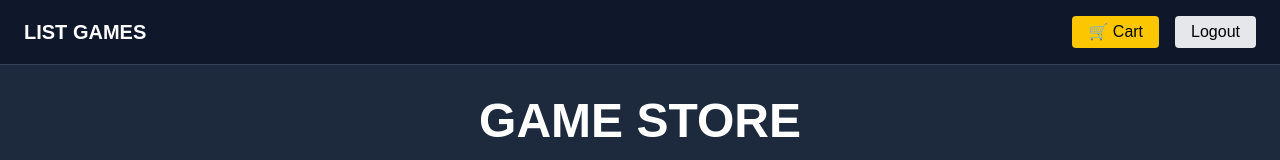
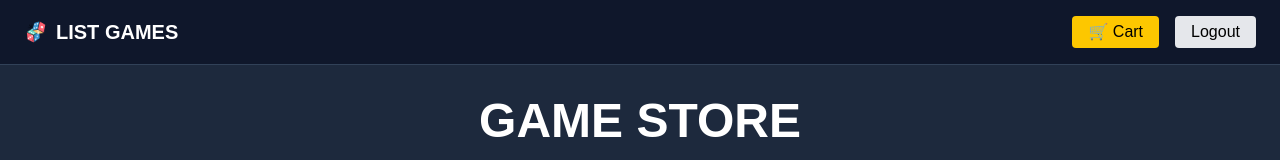
Before and after one commit to Winter7857/game-project, a Next.js app: page /dashboard in a window 1280 px wide. Shown: the top 160 px of the page. Built offline with nearby package versions, Linux system fonts and the light colour scheme; no server answers; the database is empty.

Commit message:
fix Header

```diff
--- a/src/components/Header.tsx
+++ b/src/components/Header.tsx
@@ -1,6 +1,7 @@
 "use client";
 
 import { useRouter } from "next/navigation";
+import Image from "next/image";
 
 export default function Header() {
   const router = useRouter();
@@ -8,13 +9,21 @@ export default function Header() {
   return (
     <header className="w-full bg-slate-900 text-white border-b border-slate-700 px-6 py-4">
       <div className="max-w-7xl mx-auto flex justify-between items-center">
+        {/* Left: Dice Icon + LIST GAMES */}
         <button
           onClick={() => router.push("/dashboard")}
-          className="text-white font-bold text-xl"
+          className="text-white font-bold text-xl flex items-center gap-2"
         >
+          <Image
+            src="/uploads/dice.png" // ✅ from /public/uploads/
+            alt="Dice Icon"
+            width={24}
+            height={24}
+          />
           LIST GAMES
         </button>
 
+        {/* Right: Cart + Logout */}
         <div className="flex gap-4">
           <button
             onClick={() => router.push("/cart")}
```
Also changed, not shown: public/uploads/dice.png (added).
